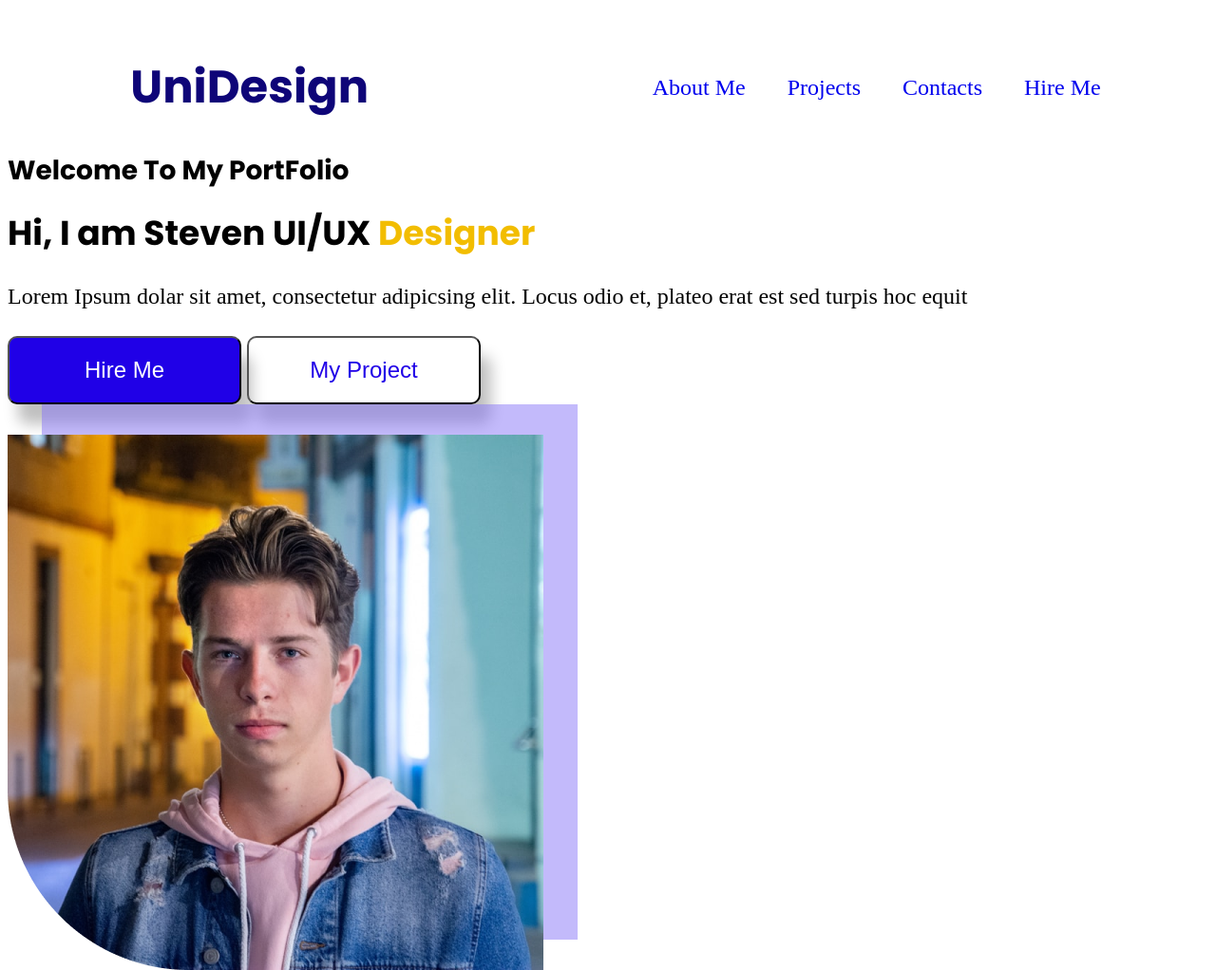
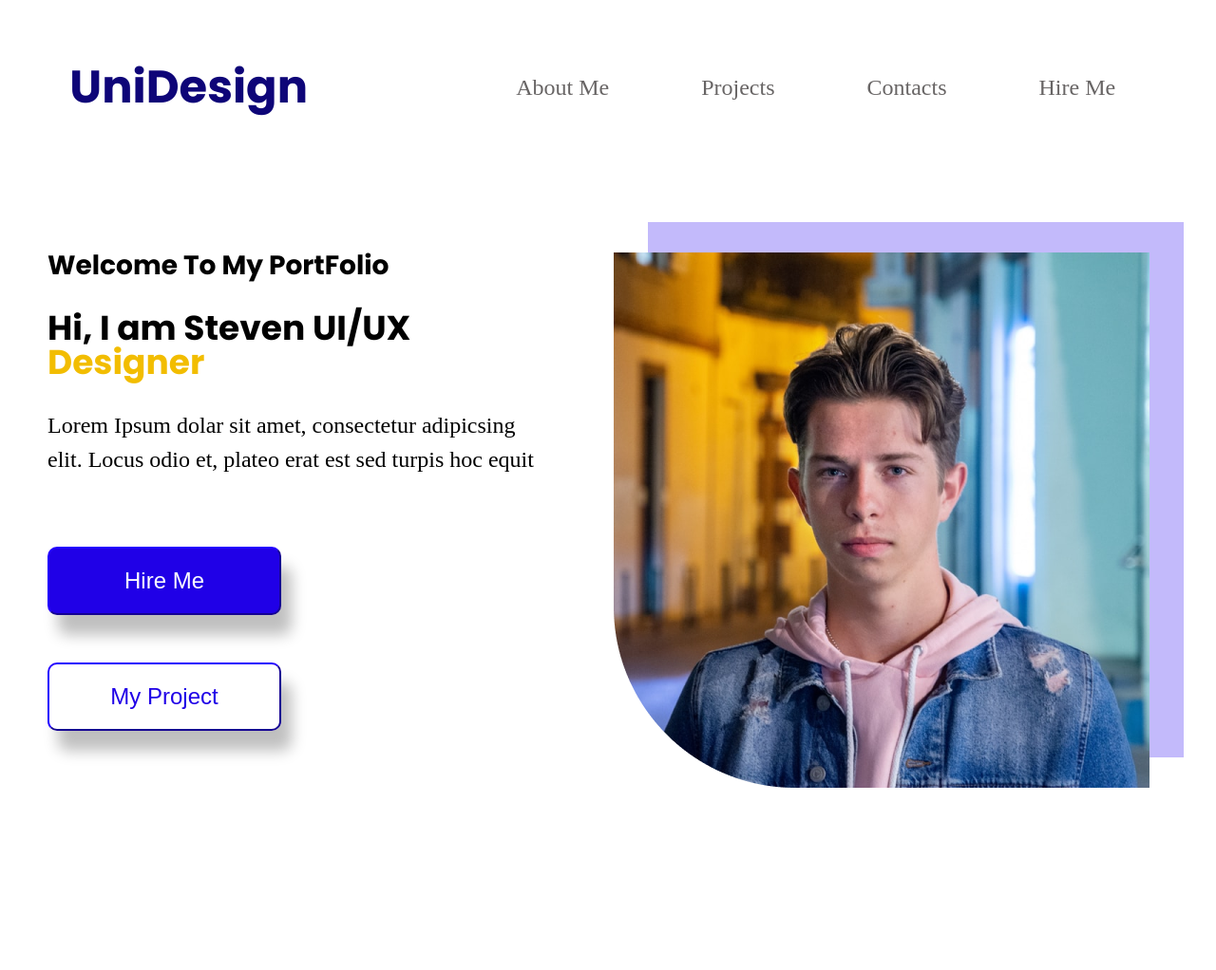
Before and after one commit to magarshak/figma-template, a plain HTML site: page src/index.html in a window 1280 px wide. Shown: the top 1022 px of the page at 95% size. Drawn offline with Linux system fonts and the light colour scheme; a web font is replaced by a local one.

Commit message:
made up 2 sections & added styles

```diff
--- a/src/index.html
+++ b/src/index.html
@@ -44,8 +44,14 @@
       <div class="whitespace"></div>
 
       <section class="my-projects">
-        <h2>My Projects</h2>
-        <p>Lorem Ipsum is simply dummy text of the printing</p>
+        <div class="mp-text-container">
+          <h2>My Projects</h2>
+          <p>Lorem Ipsum is simply dummy text of the printing</p>
+          <button>Hire Me</button>
+        </div>
+        <div>
+
+        </div>
       </section>
 
       <div class="whitespace"></div>
@@ -54,7 +60,9 @@
         <h2>Contact Me</h2>
         <p>Lorem Ipsum is simply dummy text of the printing</p>
       </section>
+
       <div class="whitespace"></div>
+
     </main>
     <footer>
       <section>
--- a/src/style.css
+++ b/src/style.css
@@ -1,7 +1,12 @@
 :root {
     --logo-color: #0E0578;
+
     --form-text-color: #000000;
     --form-background-color: #FFFFFF;
+
+    --button-basic-color: #2000E7;
+    --button-alt-color: #FFFFFF;
+    --button-text-color: #FFFFFF;
 }
 
 @font-face {
@@ -40,10 +45,6 @@ body {
     height: 100vh;
 }
 
-a {
-    text-decoration: none;
-}
-
 .header-container {
     display: flex;
     justify-content: space-around;
@@ -60,19 +61,32 @@ a {
 }
 
 .menu-container {
-    width: 40%;
-    /*margin-left: auto;*/
+    width: 60%;
 }
 
 .menu {
     display: flex;
-    justify-content: space-between;
+    justify-content: space-around;
     align-items: center;
 }
 
 .menu-item {
     list-style-type: none;
+}
+
+.menu-item a {
+    text-decoration: none;
     color: #686565;
+}
+
+.welcome {
+    display: flex;
+    justify-content: space-around;
+    margin-top: 100px;
+}
+
+.welcome-text-container {
+    width: 40%;
 }
 
 .whitespace {
@@ -81,27 +95,53 @@ a {
 }
 
 .welcome-title span {
-    color: rgba(242, 189, 0, 1);
+    color: #F2BD00;
 }
 
 .welcome-button {
     width: 246px;
     height: 72px;
     border-radius: 10px;
-    box-shadow: 11px 21px 15px rgb(0, 0, 0, 0.25);
+    border-color: var(--button-basic-color);
+    box-shadow: 11px 21px 15px #00000040;
 
     font-size: 24px;
     line-height: 36px;
+
+    margin-top: 50px;
+    margin-right: 30px;
+
+    transition: background-color 0.3s, transform 0.3s;
 }
 
 .blue-button {
-    background-color: rgba(32, 0, 231, 1);
-    color: rgba(255, 255, 255, 1);
+    color: var(--button-text-color);
+    background-color: var(--button-basic-color);
+}
+
+.blue-button:hover {
+    transform: scale(105%);
+}
+
+.blue-button:active {
+    color: var(--button-basic-color);
+    background-color: var(--button-alt-color);
 }
 
 .transparent-button {
+    color: var(--button-basic-color);
     background-color: transparent;
-    color: rgba(32, 0, 231, 1);
+}
+
+.transparent-button:hover {
+    color: var(--button-basic-color);
+    background-color: var(--button-alt-color);
+    transform: scale(105%);
+}
+
+.transparent-button:active {
+    color: var(--button-text-color);
+    background-color: var(--button-basic-color);
 }
 
 .about-me {
```
